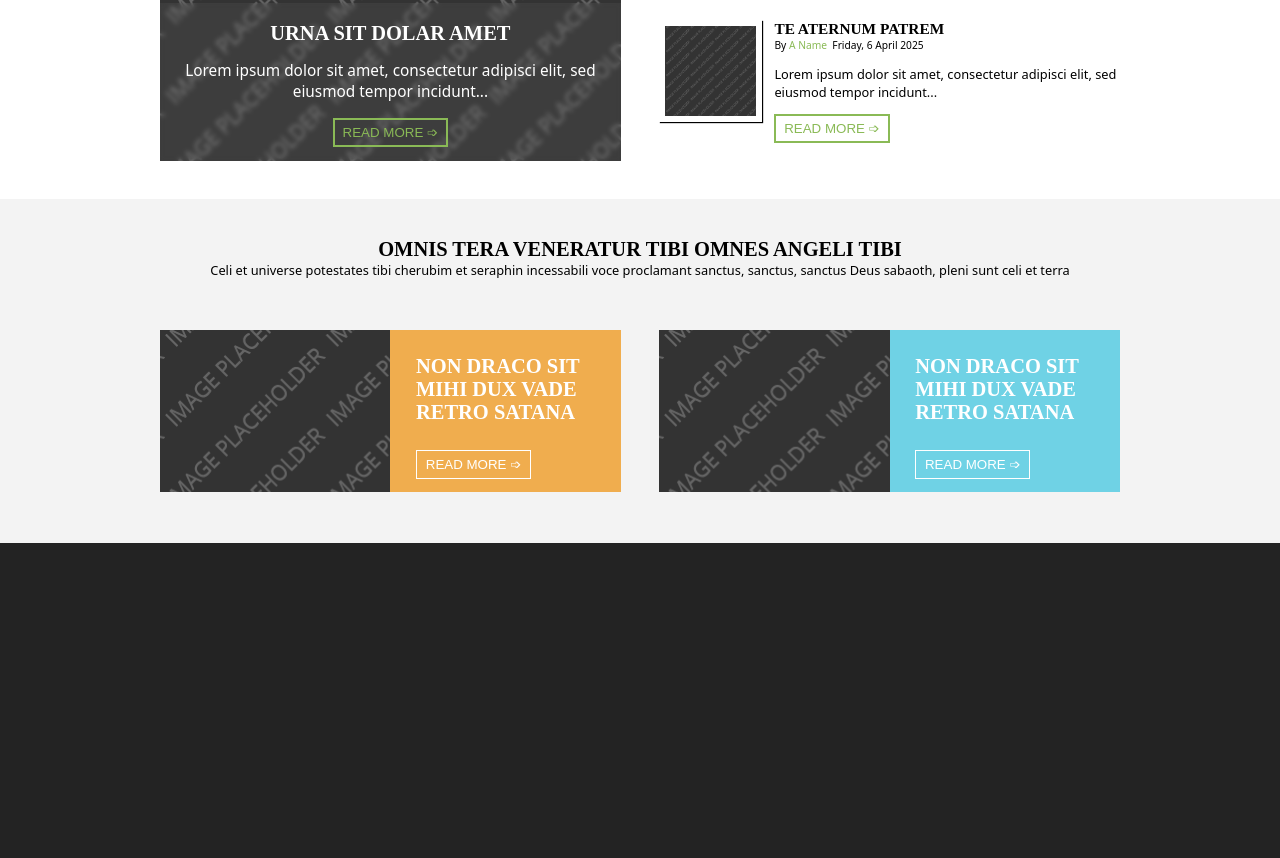
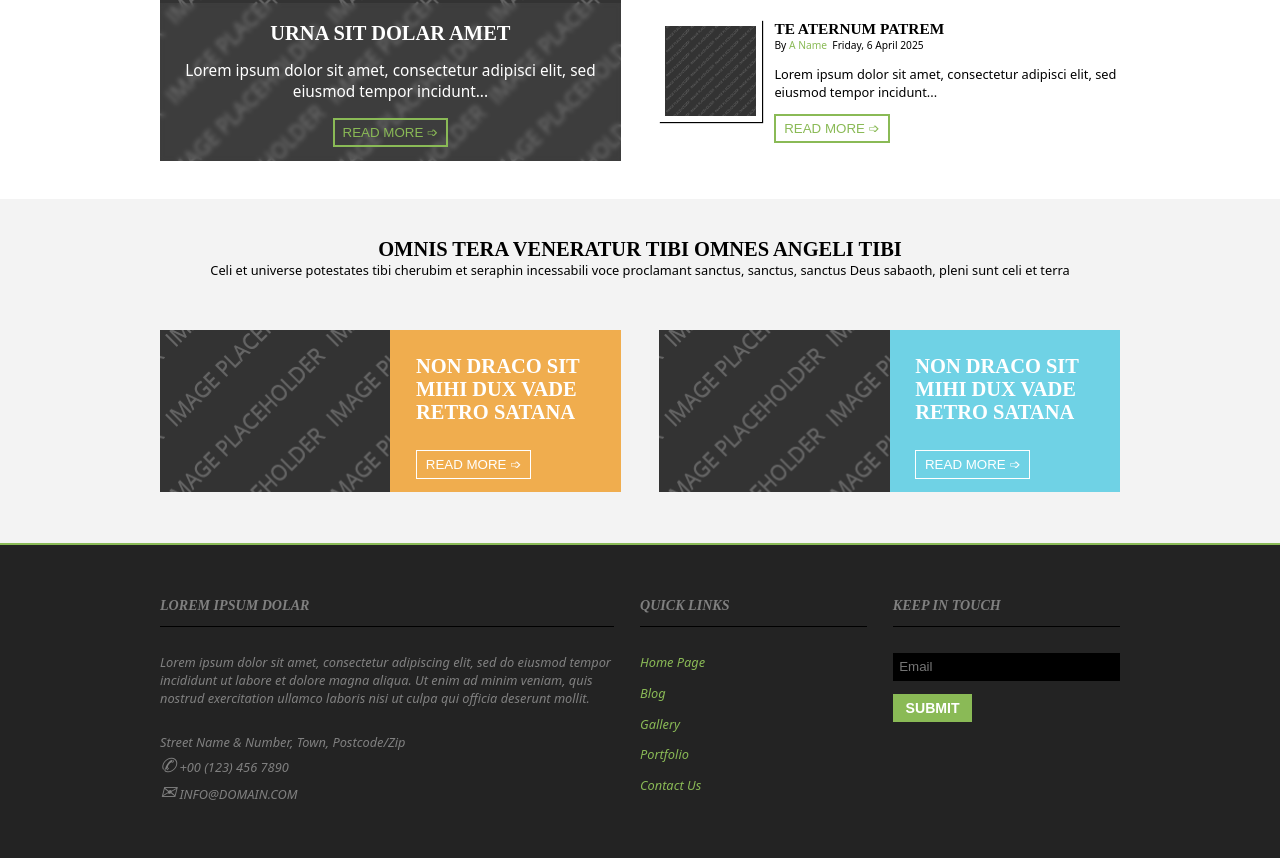
Before and after one commit to CodesWithRobi/PortfolioVer0.2, a plain HTML site: page index.html in a window 1280 px wide. Shown: the part 1284-2142 px from the top of the page. Before the commit the page ends 1827 px from the top, so only its background shows below. Drawn offline with Linux system fonts and the light colour scheme.

Commit message:
Finsihed links

```diff
--- a/css/style.css
+++ b/css/style.css
@@ -309,6 +309,7 @@ h2 {
 
 .bottom-readmore {
   background-color: #f3f3f3;
+  border-bottom: 2px solid var(--theme-green);
 
   & section {
     width: var(--boxsize);
@@ -366,3 +367,71 @@ h2 {
 }
 
 /* ---------------------------------------------------- */
+
+address {
+  background-color: var(--theme-grey);
+  color: grey;
+
+  & h2 {
+    margin: 0 0 2rem;
+    padding-bottom: 1rem;
+    font-size: 1.1rem;
+    border-bottom: 1px solid black;
+  }
+
+  & article {
+    width: var(--boxsize);
+    margin: 0 auto;
+    padding: 4rem 0;
+    display: flex;
+    gap: 2rem;
+
+    & .address {
+      flex: 2;
+
+      & p {
+        margin: 0;
+      }
+
+      & a {
+        color: grey;
+      }
+    }
+
+    & .quick-links {
+      flex: 1;
+
+      & a {
+        color: var(--theme-green);
+      }
+    }
+
+    & .social-media {
+      flex: 1;
+
+      & input {
+        background-color: black;
+        border: none;
+        border-radius: 0;
+        color: grey;
+        padding: 0.5rem;
+        width: 100%;
+      }
+
+      & button {
+        background-color: var(--theme-green);
+        border: none;
+        margin: 1rem 0;
+        font-size: 1.1em;
+        font-weight: bold;
+        padding: 0.5rem 1rem;
+        color: white;
+      }
+
+      & .icons {
+        display: flex;
+        background-color: black;
+      }
+    }
+  }
+}
--- a/index.html
+++ b/index.html
@@ -188,5 +188,43 @@
       </section>
     </div>
     <!-- ---------------------------------------------------------------------------------- -->
+    <address>
+      <article>
+        <div class="address">
+          <h2>LOREM IPSUM DOLAR</h2>
+          <p style="margin-bottom: 2rem">
+            Lorem ipsum dolor sit amet, consectetur adipiscing elit, sed do
+            eiusmod tempor incididunt ut labore et dolore magna aliqua. Ut enim
+            ad minim veniam, quis nostrud exercitation ullamco laboris nisi ut
+            culpa qui officia deserunt mollit.
+          </p>
+          <p><a href="#"> Street Name & Number, Town, Postcode/Zip </a></p>
+          <p>
+            <a href="#"
+              ><span class="icons">&#9990;</span> +00 (123) 456 7890</a
+            >
+          </p>
+          <p>
+            <a href="#"><span class="icons">&#9993;</span> INFO@DOMAIN.COM</a>
+          </p>
+        </div>
+        <div class="quick-links">
+          <h2>QUICK LINKS</h2>
+          <p><a href="#">Home Page</a></p>
+          <p><a href="#">Blog</a></p>
+          <p><a href="#">Gallery</a></p>
+          <p><a href="#">Portfolio</a></p>
+          <p><a href="#">Contact Us</a></p>
+        </div>
+        <div class="social-media">
+          <h2>KEEP IN TOUCH</h2>
+          <form>
+            <input type="email" placeholder="Email" />
+            <button type="submit">SUBMIT</button>
+          </form>
+          <div class="icons"></div>
+        </div>
+      </article>
+    </address>
   </body>
 </html>
```
